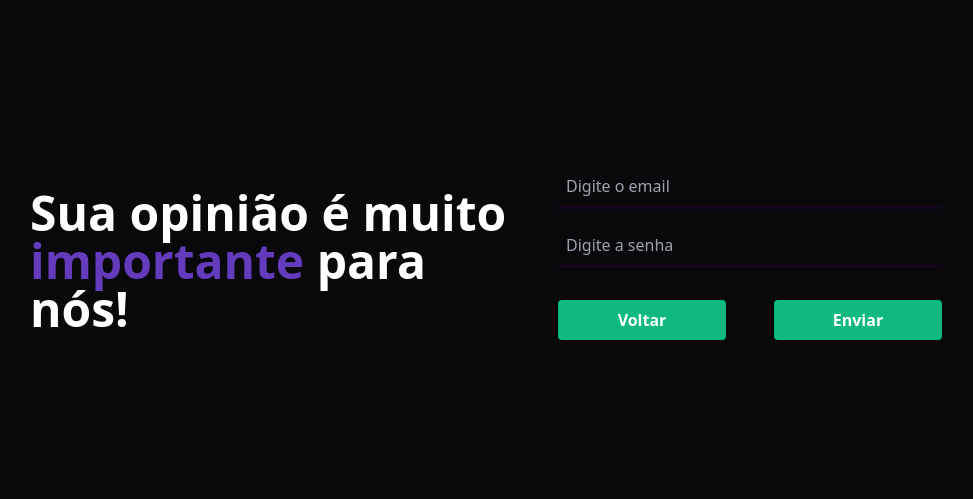
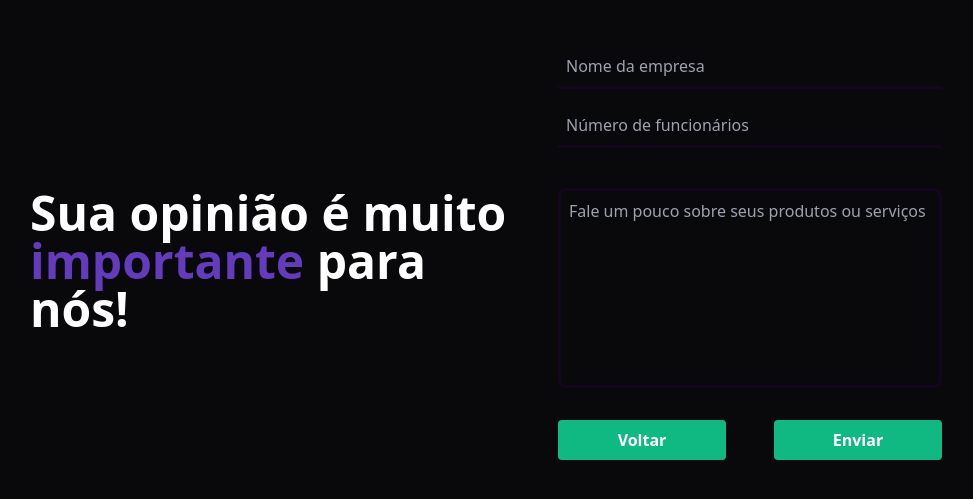
Before and after one commit to ViniciusOliver-stack/forms, a React (Vite) app: page / in a window 1280 px wide. Shown: the part 139-638 px from the top of the page, without its empty margins (154-1127 px from the left). Built offline with nearby package versions, Linux system fonts and the light colour scheme.

Commit message:
feat: input validation with zod

```diff
--- a/src/App.tsx
+++ b/src/App.tsx
@@ -15,6 +15,12 @@ const createFormSchema = z.object({
     .string()
     .min(1, 'O e-mail é obrigatório')
     .email('O formato de e-mail é inválido.'),
+  nameCompany: z.string().min(1, 'Digite o nome da sua empresa.'),
+  numEmployees: z.coerce.number().min(1, 'Digite a quantidade de funcionários'),
+  products: z
+    .string()
+    .min(10, 'Digite no mínimo 10 caracteres')
+    .max(360, 'Limite de até 360 caracteres'),
 })
 
 type CreateUseFormData = z.infer<typeof createFormSchema>
@@ -102,21 +108,84 @@ function App() {
         >
           <div className="flex flex-col gap-2">
             <Input
-              placeholder="Digite o email"
-              id="email"
-              register={register('email')}
-              error={errors.email?.message}
-              type="email"
+              placeholder="Nome da empresa"
+              id="company"
+              register={register('nameCompany')}
+              error={errors.nameCompany?.message}
+              type="text"
             />
           </div>
           <div className="flex flex-col gap-2">
             <Input
-              id="password"
-              placeholder="Digite a senha"
-              register={register('password')}
-              type="password"
-              error={errors.password?.message}
+              id="employees"
+              placeholder="Número de funcionários"
+              register={register('numEmployees')}
+              type="number"
+              error={errors.numEmployees?.message}
             />
+          </div>
+          <div className="flex flex-col gap-2">
+            <textarea
+              placeholder="Fale um pouco sobre seus produtos ou serviços"
+              className="w-full h-[200px] border-[3px] border-[#2E0249]/30 rounded-lg bg-transparent focus:border-[#633BBC] focus:placeholder:text-[#8257E5] focus:outline-none p-2 mt-6 resize-none"
+              {...register('products')}
+            />
+            {errors.products?.message && (
+              <span className="text-red-500">{errors.products.message}</span>
+            )}
+          </div>
+
+          <div className=" flex items-center justify-between gap-12 mt-4 ">
+            <button
+              type="submit"
+              className="bg-emerald-500 font-semibold text-white rounded p-2 w-48"
+              onClick={handlePrevStep}
+            >
+              Voltar
+            </button>
+            <button
+              type="submit"
+              className="bg-emerald-500 font-semibold text-white rounded p-2 w-48"
+              onClick={handleNextStep}
+            >
+              Enviar
+            </button>
+          </div>
+          <pre>{output}</pre>
+        </form>
+      )}
+      {step === 3 && (
+        <form
+          className="flex flex-col gap-4 w-96"
+          onSubmit={handleSubmit(createUser)}
+        >
+          <div className="flex flex-col gap-2">
+            <Input
+              placeholder="Nome da empresa"
+              id="company"
+              register={register('nameCompany')}
+              error={errors.nameCompany?.message}
+              type="text"
+            />
+          </div>
+          <div className="flex flex-col gap-2">
+            <Input
+              id="employees"
+              placeholder="Número de funcionários"
+              register={register('numEmployees')}
+              type="number"
+              error={errors.numEmployees?.message}
+            />
+          </div>
+          <div className="flex flex-col gap-2">
+            <textarea
+              placeholder="Fale um pouco sobre seus produtos ou serviços"
+              className="w-full h-[200px] border-[3px] border-[#2E0249]/30 rounded-lg bg-transparent focus:border-[#633BBC] focus:placeholder:text-[#8257E5] focus:outline-none p-2 mt-6 resize-none"
+              {...register('products')}
+            />
+            {errors.products?.message && (
+              <span className="text-red-500">{errors.products.message}</span>
+            )}
           </div>
 
           <div className=" flex items-center justify-between gap-12 mt-4 ">
```
